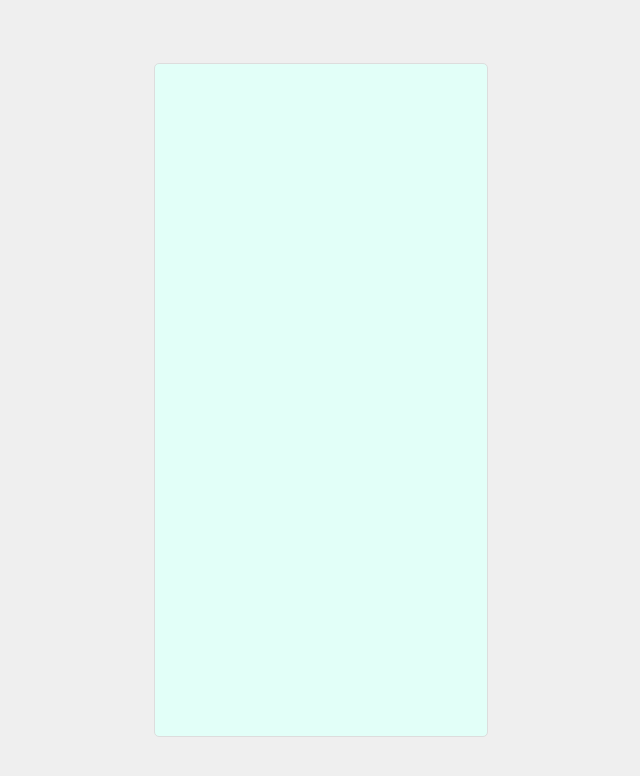
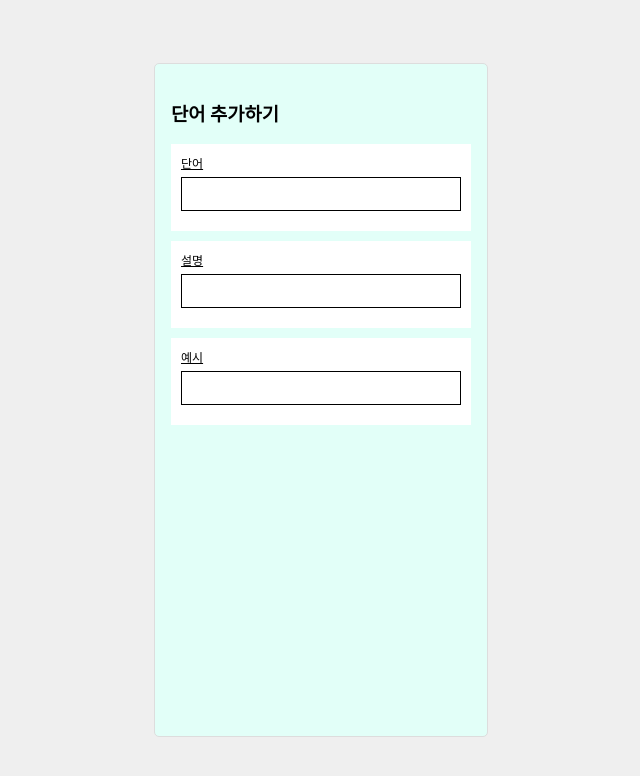
Before and after one commit to mosbisu/my-own-dictionary, a React (Create React App) app: page /add in a window 1280 px wide. Shown: the top 776 px of the page, without its empty margins (319-959 px from the left). Built offline with nearby package versions, Linux system fonts and the light colour scheme.

Commit message:
Add & CardEditor & CardItem

```diff
--- a/src/components/CardEditor.js
+++ b/src/components/CardEditor.js
@@ -1,5 +1,52 @@
+import styled from "styled-components";
+
 const CardEditor = () => {
-  return <div></div>;
+  return (
+    <>
+      <h3>단어 추가하기</h3>
+      <CardWrap>
+        <CardTitle>단어</CardTitle>
+        <CardInput>
+          <input type="text" />
+        </CardInput>
+      </CardWrap>
+      <CardWrap>
+        <CardTitle>설명</CardTitle>
+        <CardInput>
+          <input type="text" />
+        </CardInput>
+      </CardWrap>
+      <CardWrap>
+        <CardTitle>예시</CardTitle>
+        <CardInput>
+          <input type="text" />
+        </CardInput>
+      </CardWrap>
+    </>
+  );
 };
 
+const CardWrap = styled.div`
+  padding: 10px;
+  background-color: white;
+  margin: 10px 0;
+`;
+
+const CardTitle = styled.div`
+  font-size: 12px;
+  text-decoration: underline;
+`;
+
+const CardInput = styled.div`
+  margin-top: 5px;
+  margin-bottom: 10px;
+  font-weight: bold;
+  border: 1px solid black;
+  line-height: 2;
+  & > input {
+    border: none;
+    outline: none;
+  }
+`;
+
 export default CardEditor;
--- a/src/components/CardItem.js
+++ b/src/components/CardItem.js
@@ -1,5 +1,35 @@
+import styled from "styled-components";
+
 const CardItem = () => {
-  return <div></div>;
+  return (
+    <CardWrap>
+      <CardTitle>단어</CardTitle>
+      <CardContent>ㅎ1ㅎ1</CardContent>
+      <CardTitle>설명</CardTitle>
+      <CardContent>히히를 변형한 단어.</CardContent>
+      <CardTitle>예시</CardTitle>
+      <CardContent>저 친구가 초콜릿을 줬어. ㅎ1ㅎ1.</CardContent>
+    </CardWrap>
+  );
 };
 
+const CardWrap = styled.div`
+  padding: 5px;
+  background-color: white;
+`;
+
+const CardTitle = styled.div`
+  font-size: 12px;
+  text-decoration: underline;
+`;
+
+const CardContent = styled.div`
+  margin-top: 5px;
+  margin-bottom: 10px;
+  font-weight: bold;
+  &:last-child {
+    color: #a9d0ff;
+  }
+`;
+
 export default CardItem;
```
